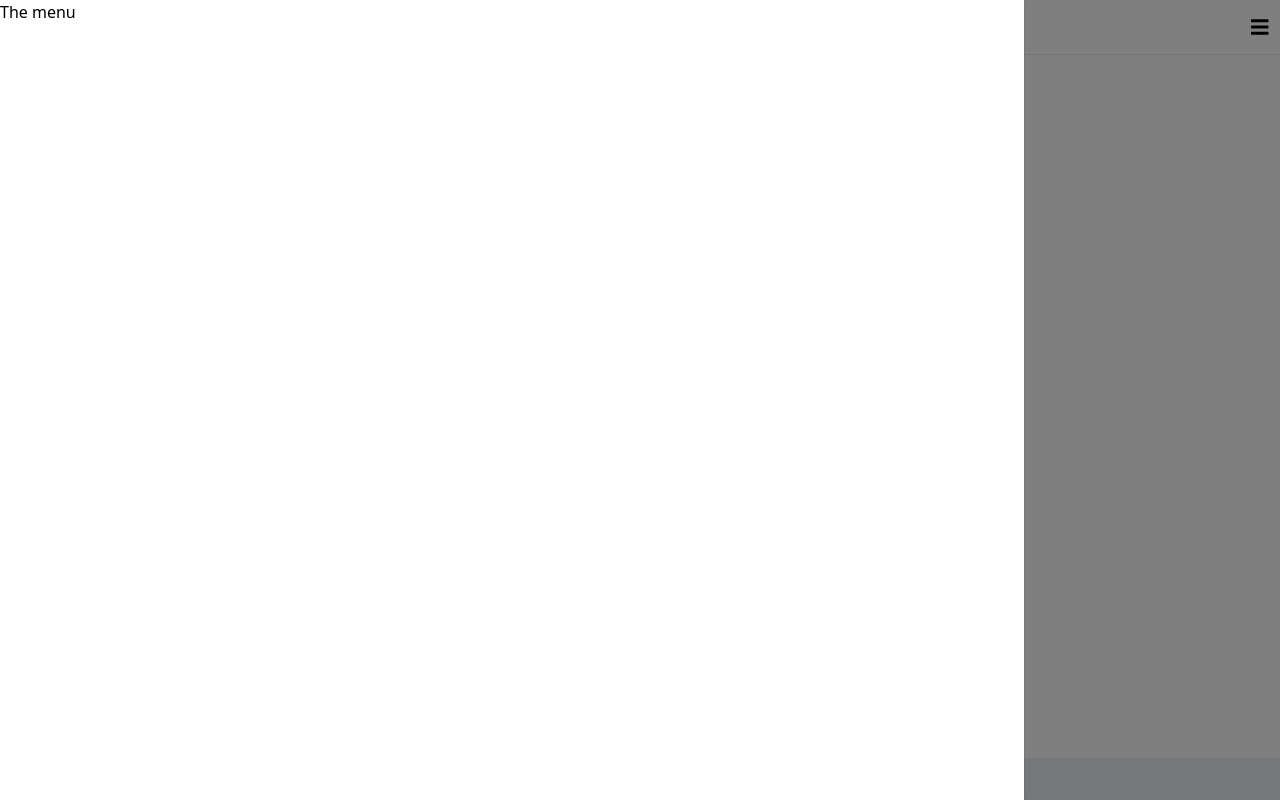
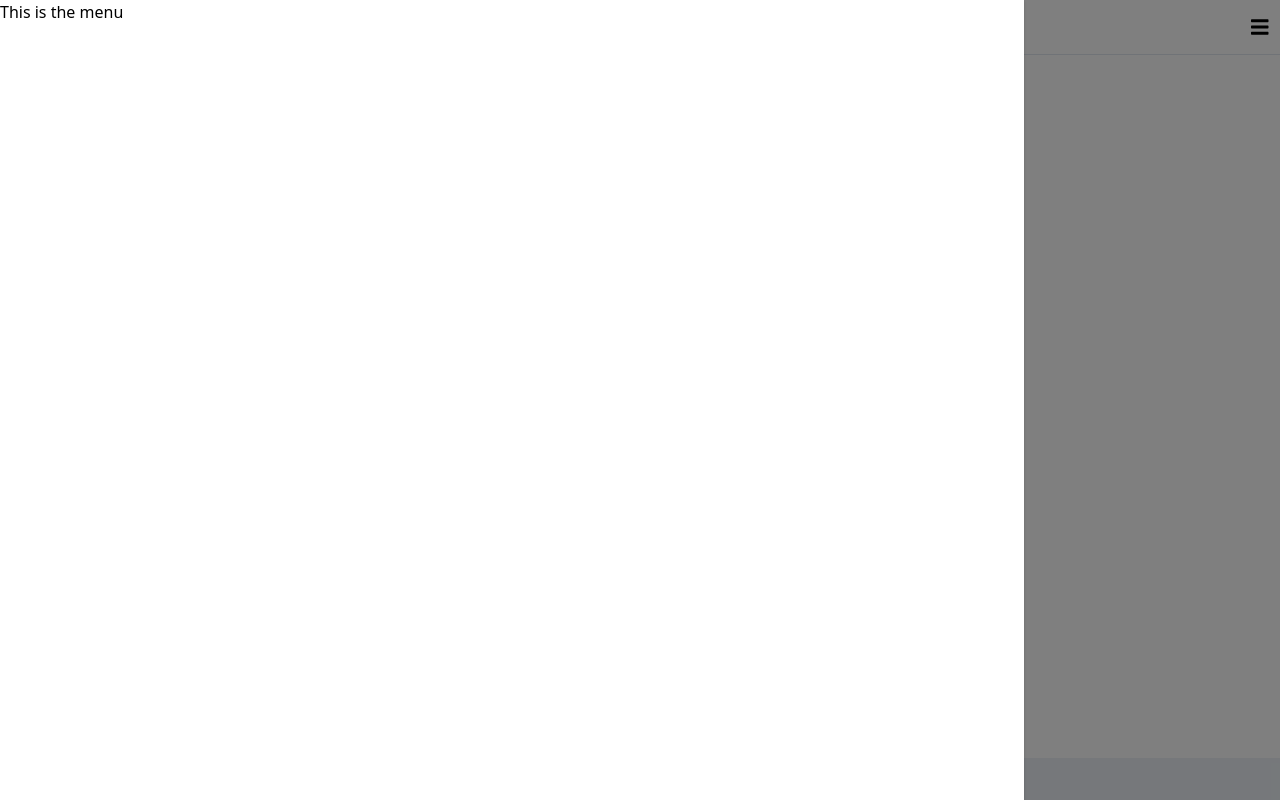
Before and after one commit to CleoMugs/react-app, a React (Create React App) app: page / in a window 1280 px wide. Both pictures are taken after a click on the icon 1259 px from the left and 26 px from the top of the page. Built offline with nearby package versions, Linux system fonts and the light colour scheme.

Commit message:
added toggler

```diff
--- a/package.json
+++ b/package.json
@@ -14,6 +14,7 @@
     "react": "^16.13.1",
     "react-dom": "^16.13.1",
     "react-scripts": "3.4.1",
+    "react-spring": "^8.0.27",
     "tailwindcss": "^1.4.6"
   },
   "scripts": {
--- a/src/Components/Navigation.js
+++ b/src/Components/Navigation.js
@@ -1,28 +1,19 @@
 import React, { useState } from 'react'
 import { FontAwesomeIcon } from '@fortawesome/react-fontawesome'
 import { faBars } from '@fortawesome/free-solid-svg-icons'
+import { useTransition, animated } from 'react-spring'
+
 
 function Navigation(){
 	const [showMenu, setShowMenu] = useState(false)
 
-	let menu
-	let menuMask
-
-	if(showMenu){
-		menu =
-		<div
-			className="fixed bg-white top-0 left-0 w-4/5 h-full z-50 shadow"
-		>
-			The menu
-		</div>
-
-		menuMask =
-		<div
-			className="bg-black-t-50 fixed top-0 left-0 w-full h-full z-50"
-			onClick={() => setShowMenu(false)}
-		>
-		</div>
-	}
+	const transitions = useTransition(showMenu, null, {
+		from: { position: 'absolute', opacity: 0},
+		enter: { opacity: 1 },
+		leave: { opacity: 0 },
+	})
+	//className="fixed bg-white top-0 left-0 w-4/5 h-full z-50 shadow"
+	// mask className="bg-black-t-50 fixed top-0 left-0 w-full h-full z-50"
 
 
 	return (
@@ -34,9 +25,33 @@
 				/>
 			</span>
 
-			{ menuMask }
+			{
+				transitions.map(({ item, key, props })  =>
+					item &&
+					<animated.div
+						key={key}
+						style={props}
+						className="bg-black-t-50 fixed top-0 left-0 w-full h-full z-50"
+						onClick={() => setShowMenu(false)}
+					>
+					</animated.div>
+				)
 
-			{ menu }
+			}
+
+			{
+				transitions.map(({ item, key, props })  =>
+					item &&
+					<animated.div
+						key={key}
+						style={props}
+						className="fixed bg-white top-0 left-0 w-4/5 h-full z-50 shadow"
+					>
+						This is the menu
+					</animated.div>
+				)
+
+			}
 
 		</nav>
 	)
```
Also changed, not shown: 1 other file (tests, documents, lock files or other folders).
